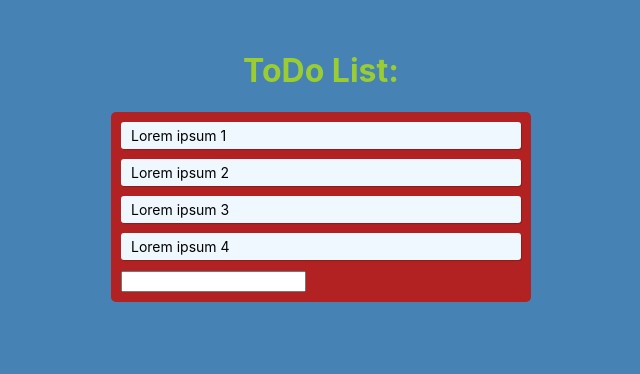
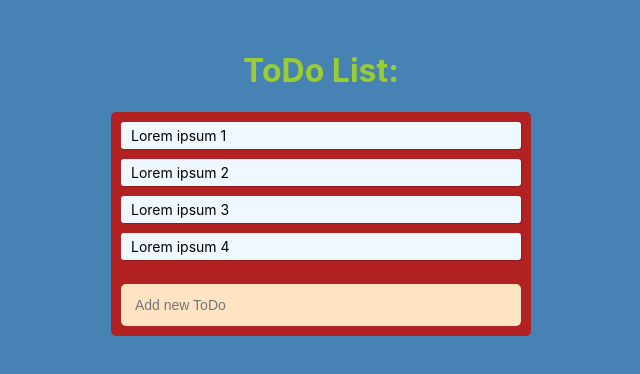
Before and after one commit to Stefantut/React-Hooks-ToDo-App, a React (Create React App) app: page / in a window 1280 px wide. Shown: the top 374 px of the page, without its empty margins (319-959 px from the left). Built offline with nearby package versions, Linux system fonts and the light colour scheme.

Commit message:
Styled form input

```diff
--- a/src/App.css
+++ b/src/App.css
@@ -31,3 +31,16 @@
 .todo:last-child {
   margin-bottom: 0px;
 }
+
+.add-item-input {
+  width: 100%;
+  height: 2em;
+  padding: 1.5em 1em;
+  margin-top: 1em;
+  background-color: bisque;
+  font-size: 14px;
+  border-radius: 5px;
+  box-sizing: border-box;
+  box-shadow: none;
+  border: 0;
+}
--- a/src/TodoForm.js
+++ b/src/TodoForm.js
@@ -29,6 +29,7 @@ function TodoForm({ addTodo }) {
         type="text"
         className="add-item-input"
         value={value}
+        placeholder="Add new ToDo"
         onChange={(e) => setValue(e.target.value)}
       />
     </form>
```
